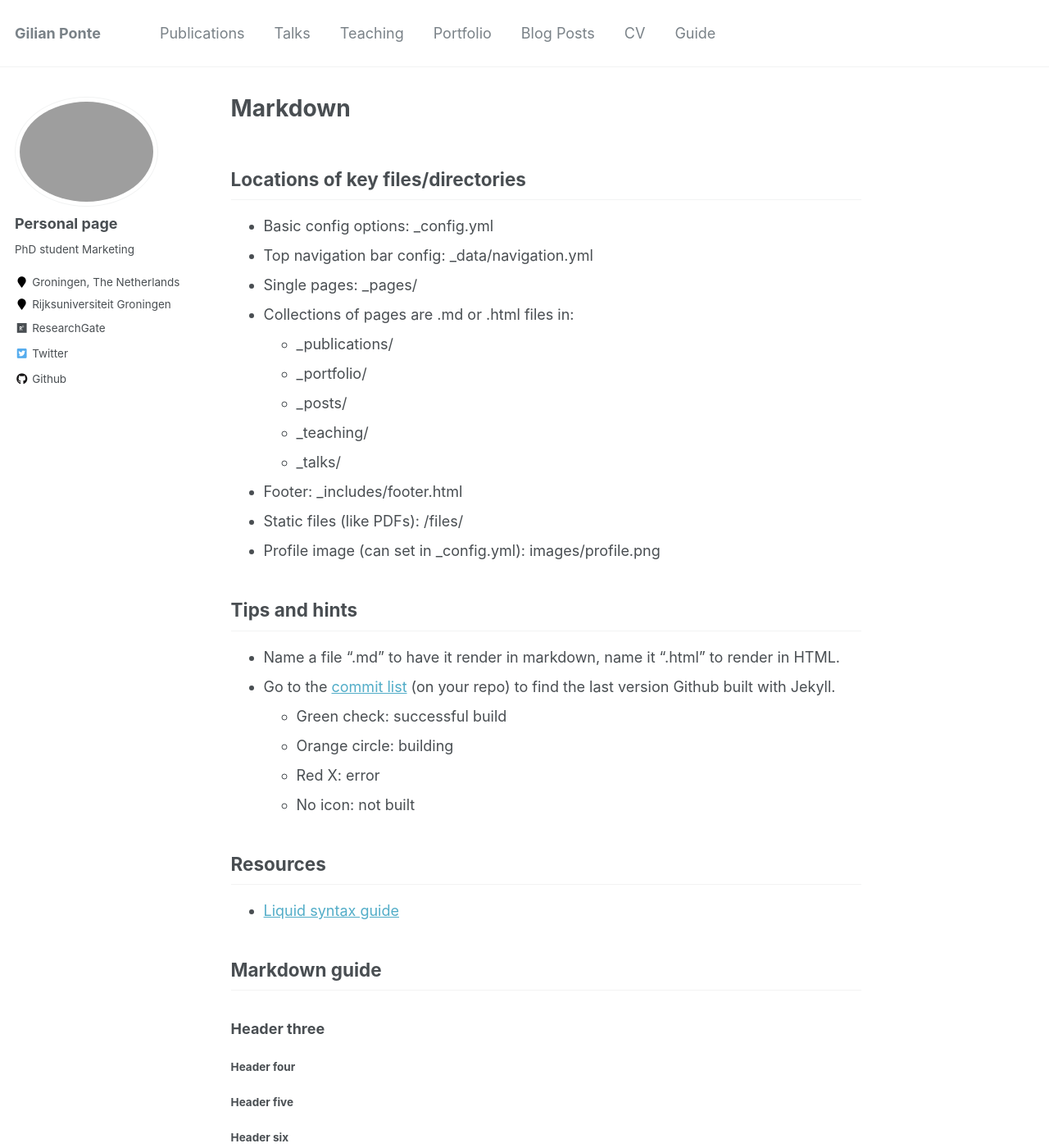
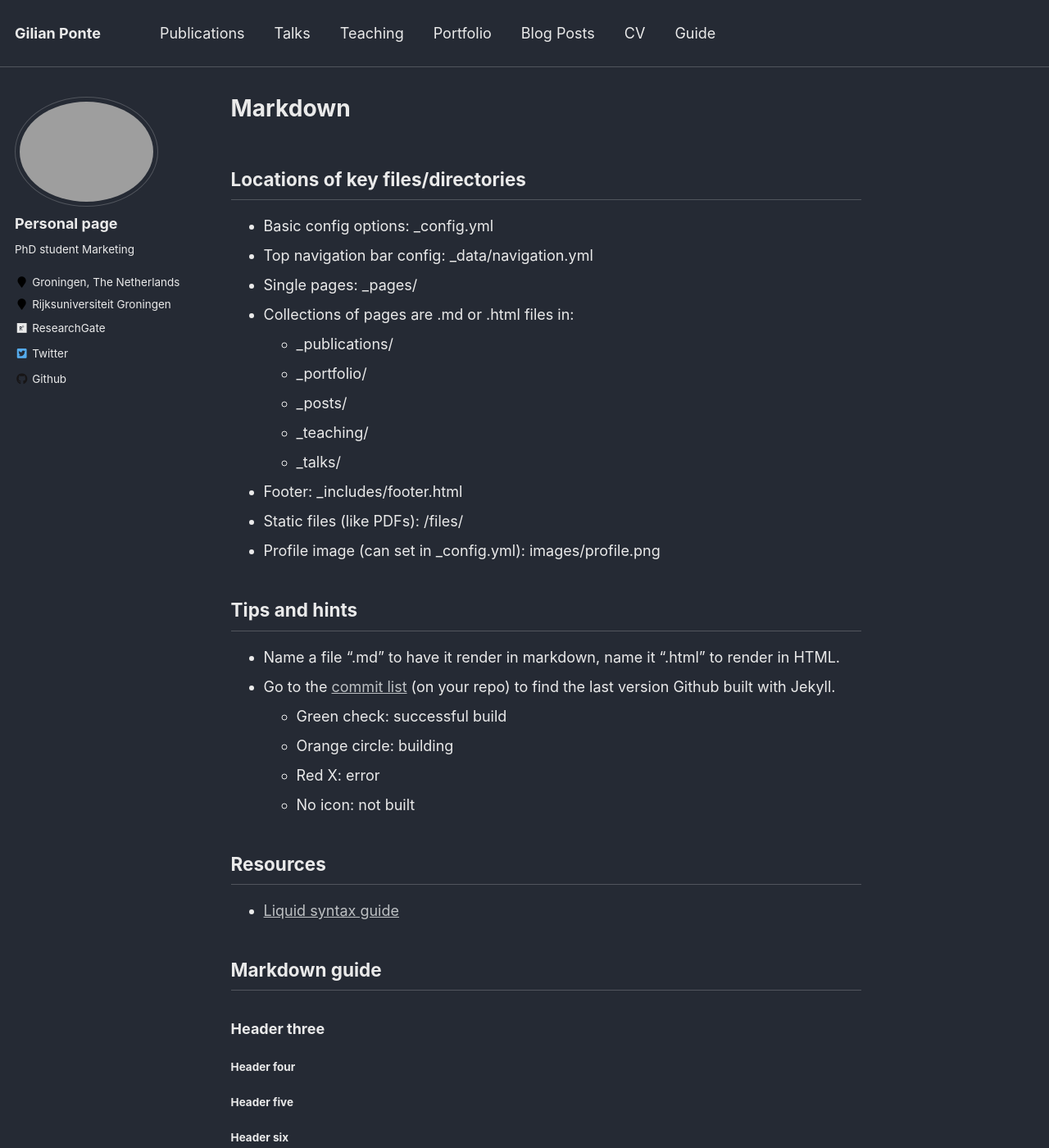
Before and after one commit to GilianPonte/gilianponte.github.io, a Jekyll site: the page built from _pages/markdown.md, in a window 1280 px wide and 1400 px high. Shown: the whole window at 82% size. Built offline with Jekyll 4.4.1, drawn with Linux system fonts in a browser that asks for light colours.

Commit message:
Update _variables.scss

```diff
--- a/_sass/_variables.scss
+++ b/_sass/_variables.scss
@@ -6,7 +6,7 @@
    Typography
    ========================================================================== */
 
-$doc-font-size              : 16;
+$doc-font-size              : 14;
 
 /* paragraph indention */
 $paragraph-indent           : false; // true, false (default)
@@ -53,12 +53,12 @@ $darker-gray                : mix(#000, $gray, 60%);
 $light-gray                 : mix(#fff, $gray, 50%);
 $lighter-gray               : mix(#fff, $gray, 90%);
 
-$body-color                 : #fff;
-$background-color           : #fff;
-$code-background-color      : #fafafa;
-$code-background-color-dark : $light-gray;
-$text-color                 : $dark-gray;
-$border-color               : $lighter-gray;
+$body-color                 : #252a34;
+$background-color           : #252a34;
+$code-background-color      : mix(#000, $background-color, 15%);
+$code-background-color-dark : mix(#000, $background-color, 20%);
+$text-color                 : #eaeaea;
+$border-color               : mix(#fff, $background-color, 20%);
 
 $primary-color              : #7a8288;
 $success-color              : #62c462;
@@ -90,10 +90,10 @@ $xing-color                 : #006567;
 
 
 /* links */
-$link-color                 : $info-color;
-$link-color-hover           : mix(#000, $link-color, 25%);
-$link-color-visited         : mix(#fff, $link-color, 25%);
-$masthead-link-color        : $primary-color;
+$link-color                 : mix($primary-color, $text-color, 40%);
+$link-color-hover           : mix(#fff, $link-color, 25%);
+$link-color-visited         : mix(#000, $link-color, 25%);
+$masthead-link-color        : $text-color;
 $masthead-link-color-hover  : mix(#000, $primary-color, 25%);
 
 
```
